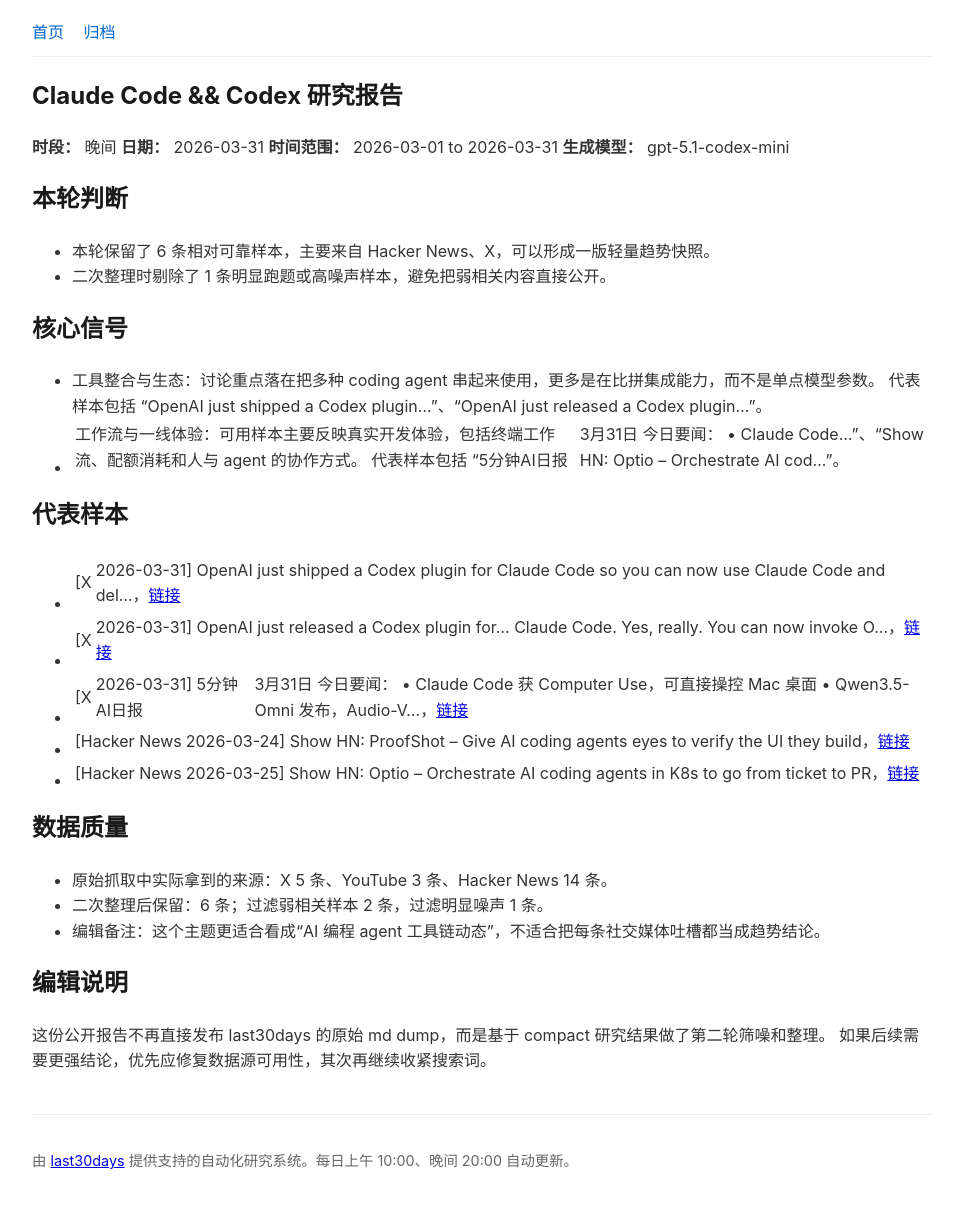
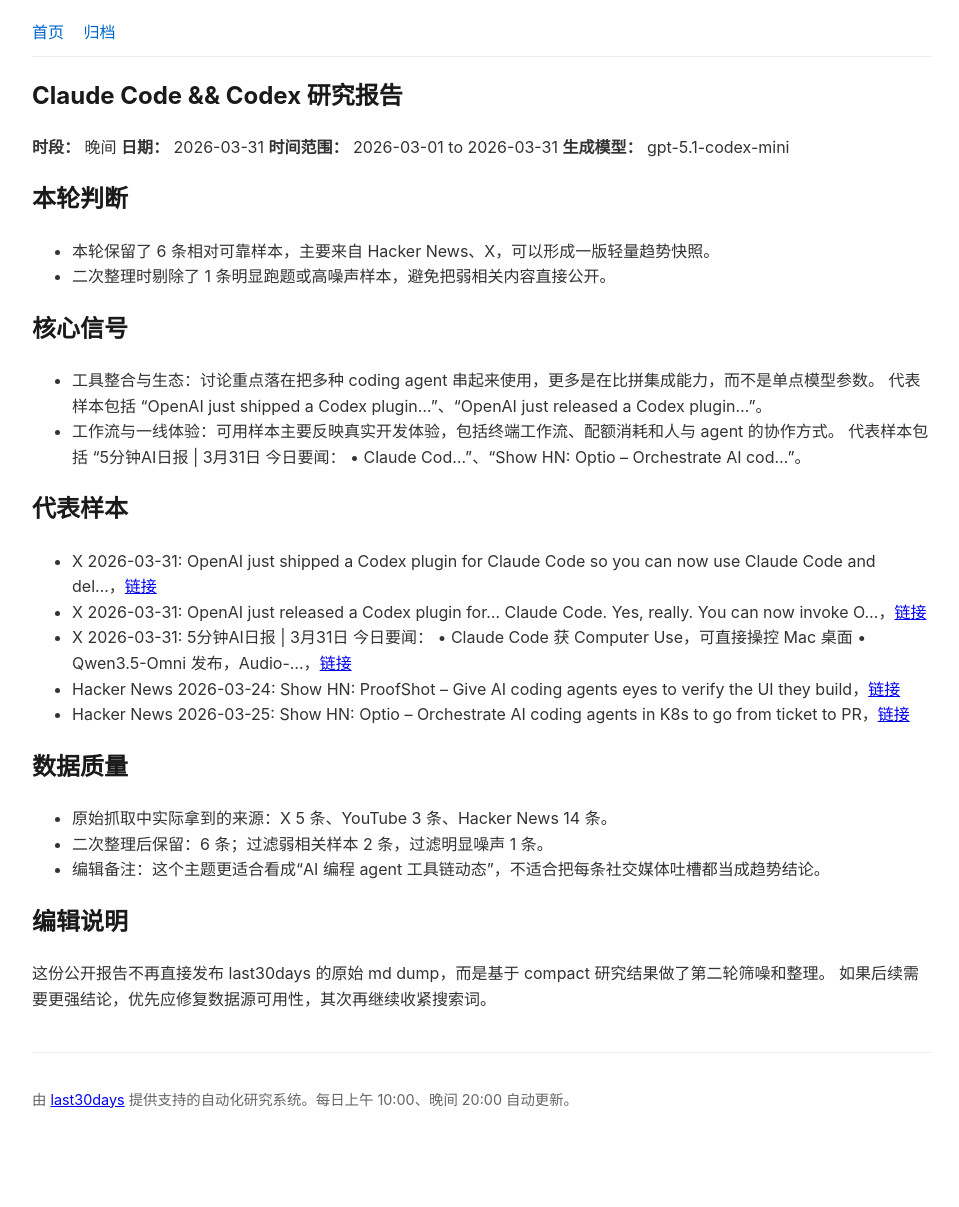
Before and after one commit to ZimengYuan/Report, a Jekyll site: the page built from _research/evening/01-claude-code-codex.md, in a window 1280 px wide. Shown: the whole page, without its empty margins (158-1117 px from the left). Built offline with Jekyll 4.4.1, drawn with Linux system fonts in a browser that asks for light colours; after the commit the page ends 1145 px from its top, so only the background shows below that.

```diff
--- a/_research/evening/01-claude-code-codex.md
+++ b/_research/evening/01-claude-code-codex.md
@@ -22,15 +22,15 @@ permalink: /research/evening/claude-code-codex/
 ## 核心信号
 
 - 工具整合与生态：讨论重点落在把多种 coding agent 串起来使用，更多是在比拼集成能力，而不是单点模型参数。 代表样本包括 “OpenAI just shipped a Codex plugin…”、“OpenAI just released a Codex plugin…”。
-- 工作流与一线体验：可用样本主要反映真实开发体验，包括终端工作流、配额消耗和人与 agent 的协作方式。 代表样本包括 “5分钟AI日报 | 3月31日 今日要闻： • Claude Code…”、“Show HN: Optio – Orchestrate AI cod…”。
+- 工作流与一线体验：可用样本主要反映真实开发体验，包括终端工作流、配额消耗和人与 agent 的协作方式。 代表样本包括 “5分钟AI日报 \| 3月31日 今日要闻： • Claude Cod…”、“Show HN: Optio – Orchestrate AI cod…”。
 
 ## 代表样本
 
-- [X | 2026-03-31] OpenAI just shipped a Codex plugin for Claude Code so you can now use Claude Code and del…，[链接](https://x.com/Jay_doshi_01/status/2038867755462746345)
-- [X | 2026-03-31] OpenAI just released a Codex plugin for... Claude Code. Yes, really. You can now invoke O…，[链接](https://x.com/Save_Delete/status/2038887640922263908)
-- [X | 2026-03-31] 5分钟AI日报 | 3月31日 今日要闻： • Claude Code 获 Computer Use，可直接操控 Mac 桌面 • Qwen3.5-Omni 发布，Audio-V…，[链接](https://x.com/5minaid/status/2038863399644492148)
-- [Hacker News | 2026-03-24] Show HN: ProofShot – Give AI coding agents eyes to verify the UI they build，[链接](https://news.ycombinator.com/item?id=47499672)
-- [Hacker News | 2026-03-25] Show HN: Optio – Orchestrate AI coding agents in K8s to go from ticket to PR，[链接](https://news.ycombinator.com/item?id=47520220)
+- X 2026-03-31: OpenAI just shipped a Codex plugin for Claude Code so you can now use Claude Code and del…，[链接](https://x.com/Jay_doshi_01/status/2038867755462746345)
+- X 2026-03-31: OpenAI just released a Codex plugin for... Claude Code. Yes, really. You can now invoke O…，[链接](https://x.com/Save_Delete/status/2038887640922263908)
+- X 2026-03-31: 5分钟AI日报 \| 3月31日 今日要闻： • Claude Code 获 Computer Use，可直接操控 Mac 桌面 • Qwen3.5-Omni 发布，Audio-…，[链接](https://x.com/5minaid/status/2038863399644492148)
+- Hacker News 2026-03-24: Show HN: ProofShot – Give AI coding agents eyes to verify the UI they build，[链接](https://news.ycombinator.com/item?id=47499672)
+- Hacker News 2026-03-25: Show HN: Optio – Orchestrate AI coding agents in K8s to go from ticket to PR，[链接](https://news.ycombinator.com/item?id=47520220)
 
 ## 数据质量
 
```
Also changed, not shown: _research/evening/02-ai-overview.md (+5 -5 lines), _research/morning/01-claude-code-codex.md (+4 -4 lines), _research/morning/02-ai-overview.md (+3 -3 lines), scripts/synthesize_public_report.py (+7 -2 lines), 1 other file.
